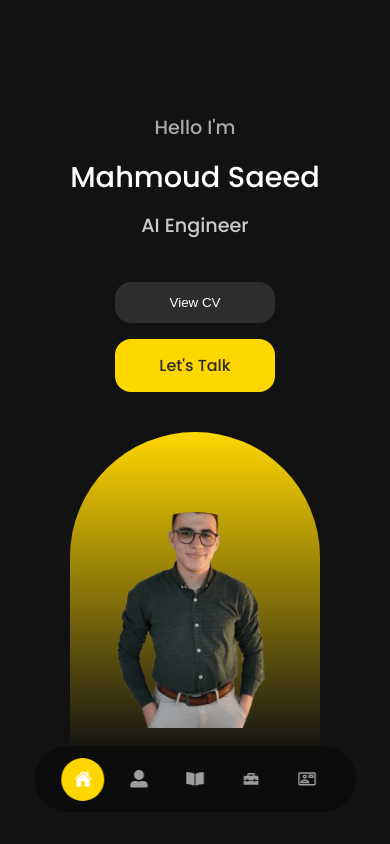
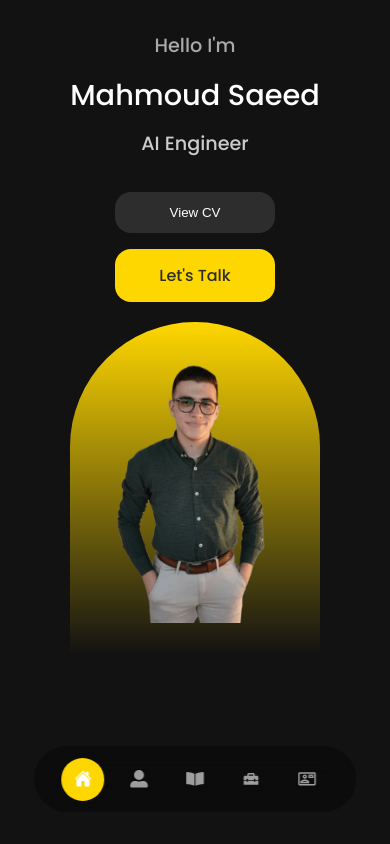
Before and after one commit to Mahmoud3301/mypersonalweb, a React (Vite) app: page / in a window 390 px wide. Shown: the top 844 px of the page. Built offline with nearby package versions, Linux system fonts and the light colour scheme.

Commit message:
Add files via upload

```diff
--- a/src/components/home/home.css
+++ b/src/components/home/home.css
@@ -21,12 +21,12 @@ body {
 /* ===== Home Section ===== */
 .home_container {
     text-align: center;
-    padding-top: 100px;
+    padding-top: 40px; /* قللت المسافة من الأعلى */
     min-height: 100vh;
     display: flex;
     flex-direction: column;
     align-items: center;
-    justify-content: center;
+    justify-content: flex-start; /* النصوص فوق الصورة */
 }
 
 .home_container h4 {
@@ -48,7 +48,7 @@ body {
 .btns {
     display: flex;
     gap: 1rem;
-    margin-top: 2.5rem;
+    margin-top: 2rem;
     justify-content: center;
     flex-wrap: nowrap;
 }
@@ -86,11 +86,13 @@ body {
 /* ===== Me Image ===== */
 .home_container .me {
     width: 330px;
-    height: 440px;
+    max-width: 90%;
+    height: auto;
+    aspect-ratio: 3/4;
     background: linear-gradient(var(--color-primary), transparent);
     border-radius: 12rem 12rem 0 0;
-    margin: 40px auto;
-    padding: 5rem 1.5rem 1.5rem 1.5rem;
+    margin: 20px auto; /* أقل من قبل لتقريب الصورة للنصوص */
+    padding: 1.5rem;
     display: flex;
     justify-content: center;
     align-items: center;
@@ -99,7 +101,7 @@ body {
 .home_container .me img {
     width: 100%;
     height: 100%;
-    object-fit: cover;
+    object-fit: contain; /* يظهر الصورة كاملة بدون قص */
     border-radius: 12rem 12rem 0 0;
 }
 
@@ -195,20 +197,20 @@ body {
 /* ===== Responsive ===== */
 @media (max-width: 1024px) {
     .home_container {
-        padding-top: 60px;
+        padding-top: 30px;
     }
 
     .home_socials {
         display: none;
     }
 
-    .home h1 {
+    .home_container h1 {
         font-size: 2rem;
     }
 
     .home_container .me {
         width: 300px;
-        height: 380px;
+        height: auto;
     }
 
     .btns {
@@ -236,7 +238,7 @@ body {
 
     .home_container .me {
         width: 250px;
-        height: 320px;
+        height: auto;
     }
 }
 
```
